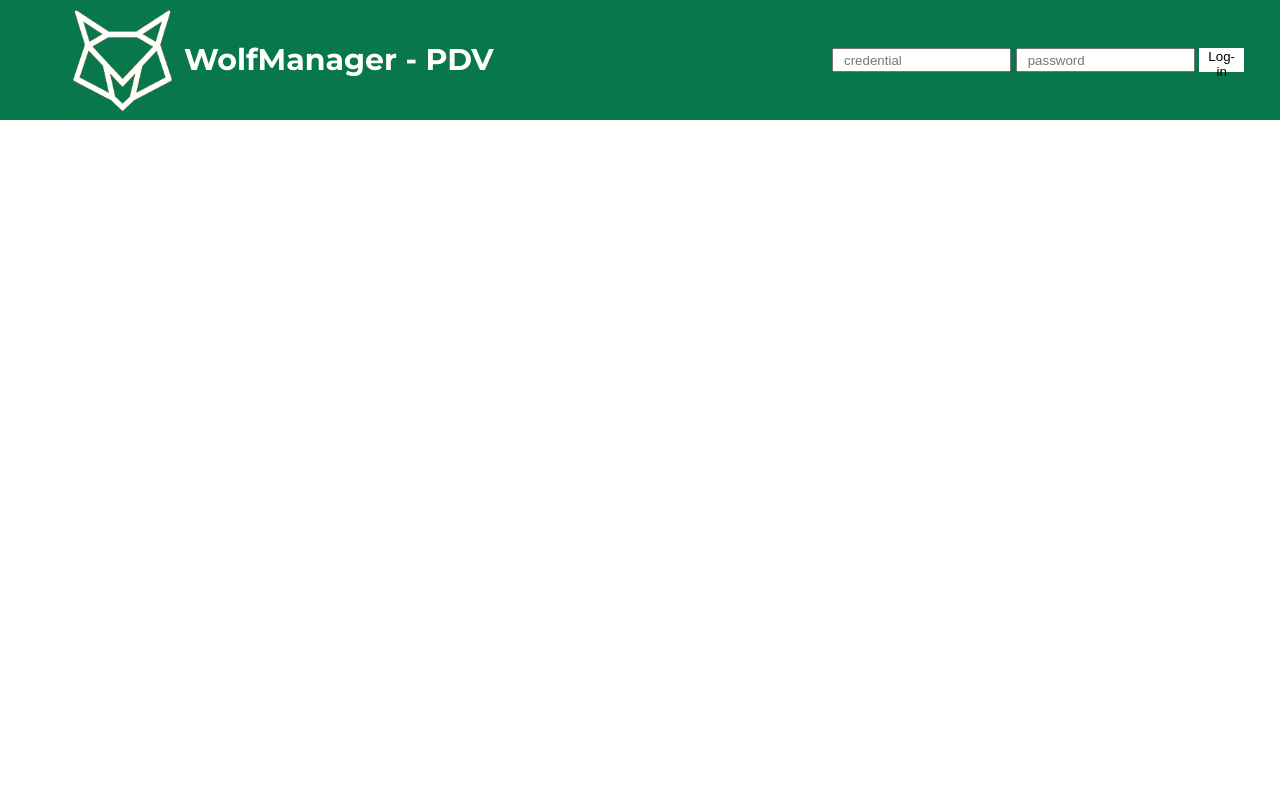
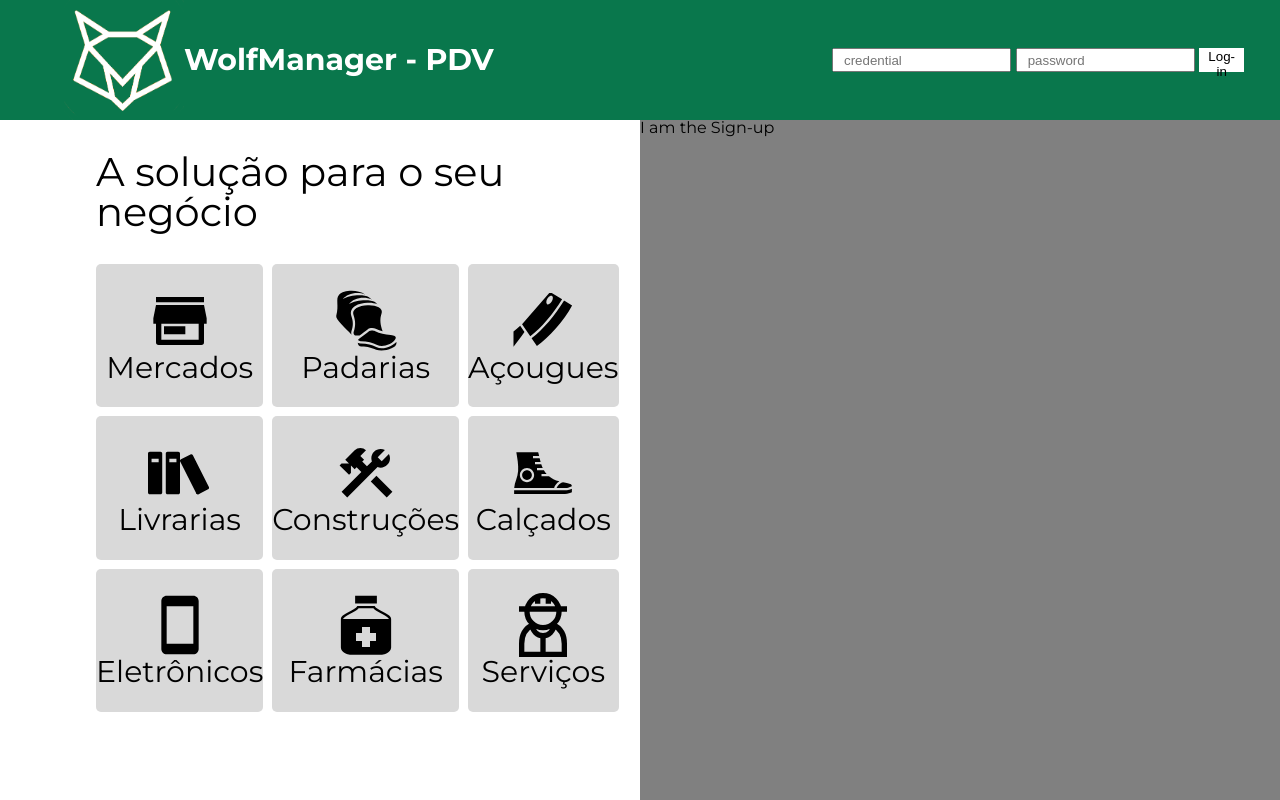
Before and after one commit to marcojr73/wolf-manager-pdv-front, a Next.js app: page / in a window 1280 px wide. Built offline with nearby package versions, Linux system fonts and the light colour scheme.

Commit message:
style services

```diff
--- a/package.json
+++ b/package.json
@@ -17,10 +17,12 @@
     "next": "13.1.1",
     "react": "18.2.0",
     "react-dom": "18.2.0",
+    "react-icons": "^4.7.1",
     "styled-components": "^5.3.6",
     "typescript": "4.9.4"
   },
   "devDependencies": {
+    "@types/react-icons": "^3.0.0",
     "@types/styled-components": "^5.1.26",
     "@typescript-eslint/eslint-plugin": "^5.47.1",
     "@typescript-eslint/parser": "^5.47.1",
--- /dev/null
+++ b/src/components/auth/Sign-up.tsx
@@ -0,0 +1,9 @@
+import ContainerSignUp from "../../styles/authpages/containerSignUp"
+
+function SignUp(){
+    return (
+        <ContainerSignUp>I am the Sign-up</ContainerSignUp>
+    )
+}
+
+export default SignUp
--- /dev/null
+++ b/src/components/auth/business.tsx
@@ -0,0 +1,59 @@
+import ContainerBusiness from "../../styles/authpages/containerBusiness"
+import {GiSlicedBread} from "react-icons/gi"
+import {RiStore3Fill} from "react-icons/ri"
+import {GiMeatCleaver} from "react-icons/gi"
+import {ImBooks} from "react-icons/im"
+import {MdOutlineConstruction} from "react-icons/md"
+import {GiConverseShoe} from "react-icons/gi"
+import {MdSmartphone} from "react-icons/md"
+import {GiRemedy} from "react-icons/gi"
+import {GrUserWorker} from "react-icons/gr"
+
+
+function Business(){
+    return (
+        <ContainerBusiness>
+            <h1>A solução para o seu negócio</h1>
+            <section>
+                <div className="business">
+                    <RiStore3Fill className="icon"/>
+                    <p>Mercados</p>
+                </div>
+                <div className="business">
+                    <GiSlicedBread className="icon"/>
+                    <p>Padarias</p>
+                </div>
+                <div className="business">
+                    <GiMeatCleaver className="icon"/>
+                    <p>Açougues</p>
+                </div>
+                <div className="business">
+                    <ImBooks className="icon"/>
+                    <p>Livrarias</p>
+                </div>
+                <div className="business">
+                    <MdOutlineConstruction className="icon"/>
+                    <p>Construções</p>
+                </div>
+                <div className="business">
+                    <GiConverseShoe className="icon"/>
+                    <p>Calçados</p>
+                </div>
+                <div className="business">
+                    <MdSmartphone className="icon"/>
+                    <p>Eletrônicos</p>
+                </div>
+                <div className="business">
+                    <GiRemedy className="icon"/>
+                    <p>Farmácias</p>
+                </div>
+                <div className="business">
+                    <GrUserWorker className="icon"/>
+                    <p>Serviços</p>
+                </div>
+            </section>
+        </ContainerBusiness>
+    )
+}
+
+export default Business
--- a/src/pages/index.tsx
+++ b/src/pages/index.tsx
@@ -1,9 +1,16 @@
+import Business from "../components/auth/business";
+import SignUp from "../components/auth/Sign-up";
 import Header from "../components/header";
+import ContainerAuth from "../styles/authpages";
 
 export default function Home() {
   return (
     <>
-      <Header></Header>
+      <Header/>
+      <ContainerAuth>
+         <Business/>
+         <SignUp/>
+      </ContainerAuth>
     </>
   )
 }
--- /dev/null
+++ b/src/styles/authpages/containerBusiness.jsx
@@ -0,0 +1,45 @@
+import styled from "styled-components"
+
+const ContainerBusiness = styled.main`
+    width: 50vw;
+    height: 85vh;
+    display: flex;
+    flex-direction: column;
+    align-items: center;
+
+    h1{
+        margin-top: 5%;
+        font-size: 40px;
+        width: 35vw;
+    }
+
+    section{
+        width: 35vw;
+        height: 35vw;
+        display: grid;
+        grid-template-columns: 1fr 1fr 1fr;
+        grid-template-rows: 1fr 1fr 1fr;
+        grid-gap: 2%;
+        margin-top: 5%;
+    }
+
+    .business{
+        background-color: var(--secondary-color);
+        display: flex;
+        flex-direction: column;
+        justify-content: center;
+        align-items: center;
+        border-radius: 5px;
+    }
+
+    .icon{
+        font-size: 5vw;
+    }
+
+    p{
+        font-size: 30px;
+    }
+
+`
+
+export default ContainerBusiness
--- /dev/null
+++ b/src/styles/authpages/containerSignUp.jsx
@@ -0,0 +1,9 @@
+import styled from "styled-components"
+
+const ContainerSignUp = styled.main`
+    width: 50vw;
+    height: 85vh;
+    background-color: gray;
+`
+
+export default ContainerSignUp
--- /dev/null
+++ b/src/styles/authpages/index.tsx
@@ -0,0 +1,7 @@
+import styled from "styled-components"
+
+const ContainerAuth = styled.main`
+    display: flex;
+`
+
+export default ContainerAuth
```
Also changed, not shown: 1 other file (tests, documents, lock files or other folders).
